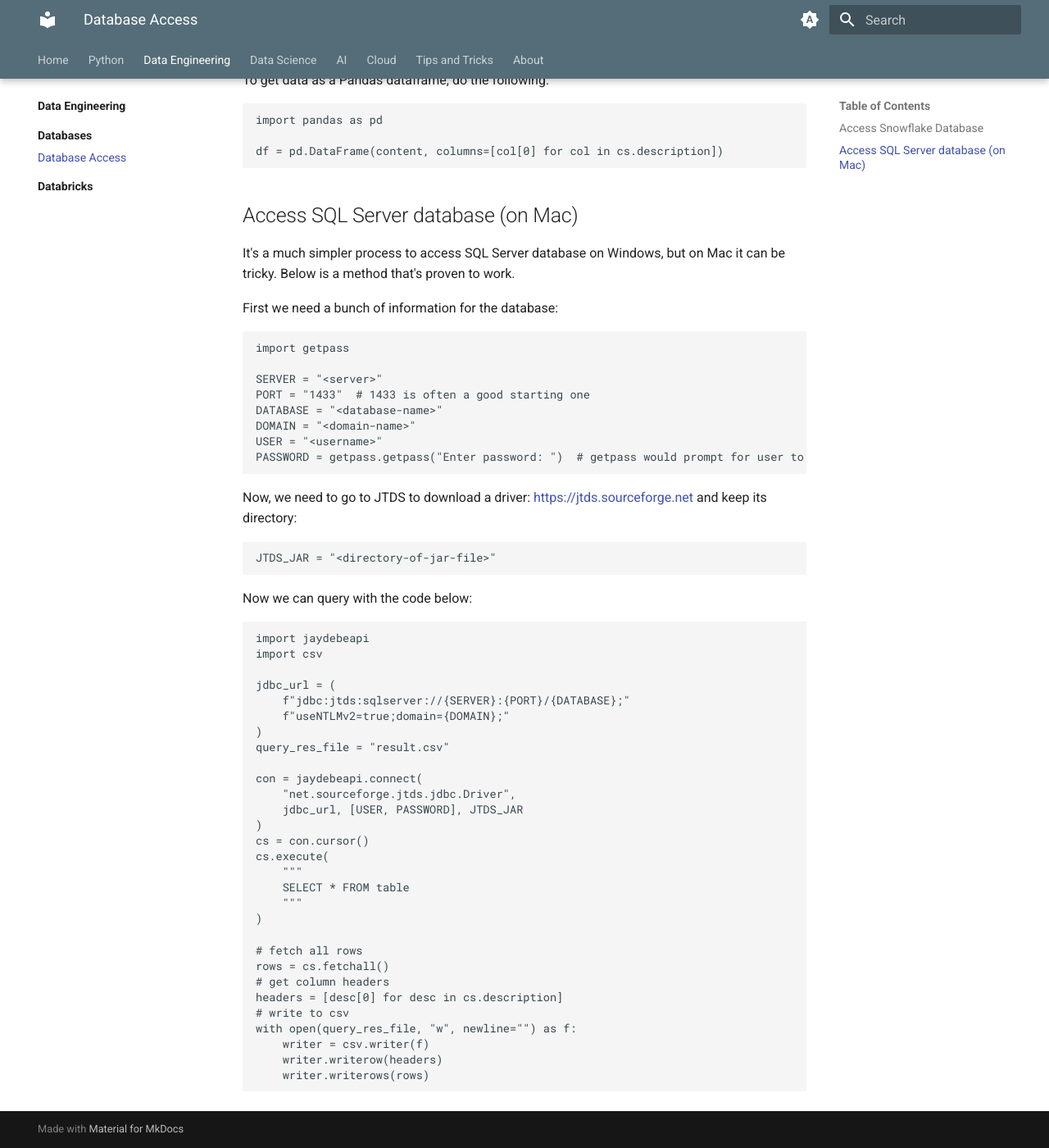
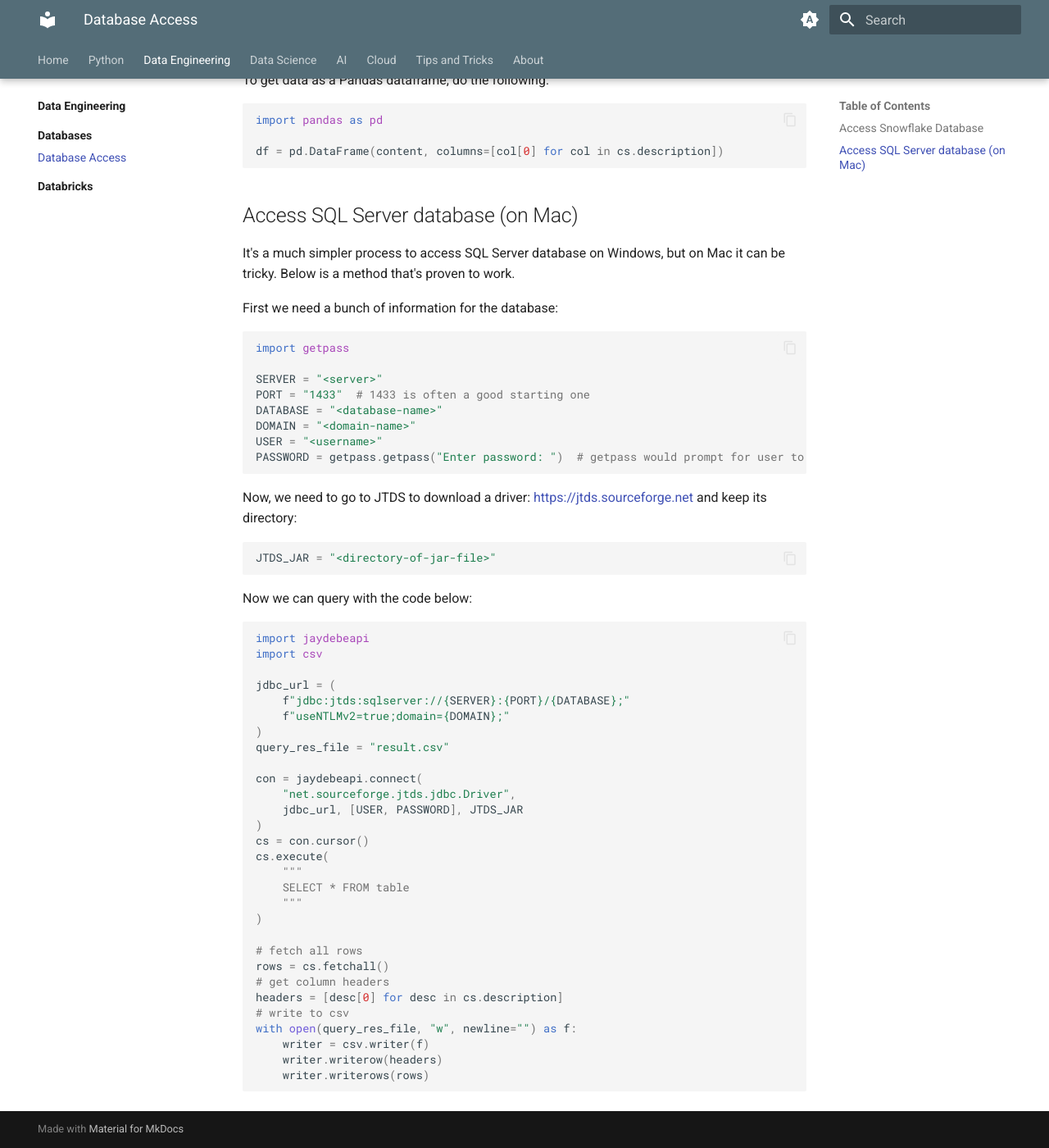
Before and after one commit to hensy8586/notes, an MkDocs documentation site: the page built from docs/data_engineering/databases/database_access.md, in a window 1280 px wide and 1400 px high, scrolled down 712 px. Shown: the whole window at 82% size. Built offline with MkDocs 1.6.1 and Material for MkDocs 9.7.7, drawn with Linux system fonts in a browser that asks for light colours; some of the changed text lies outside the part shown.

Commit message:
Update theme

````diff
--- a/mkdocs.yml
+++ b/mkdocs.yml
@@ -45,12 +45,28 @@ theme:
     - navigation.indexes
     - navigation.top
     - toc.follow
+    - content.code.copy
 
 markdown_extensions:
   - toc:
       permalink: true
       title: Table of Contents
       toc_depth: 3
+
+  # Required for fenced code blocks ```lang
+  - pymdownx.superfences
+
+  # Syntax highlighting (Pygments)
+  - pymdownx.highlight:
+      anchor_linenums: true
+      line_spans: __span
+      pygments_lang_class: true
+
+  # Optional but recommended (better inline code / keyboard keys / smart quotes)
+  - pymdownx.inlinehilite
+  - pymdownx.snippets
+  - pymdownx.tabbed:
+      alternate_style: true
 
 nav:
   - Home: index.md
````
Also changed, not shown: 1 other file.
